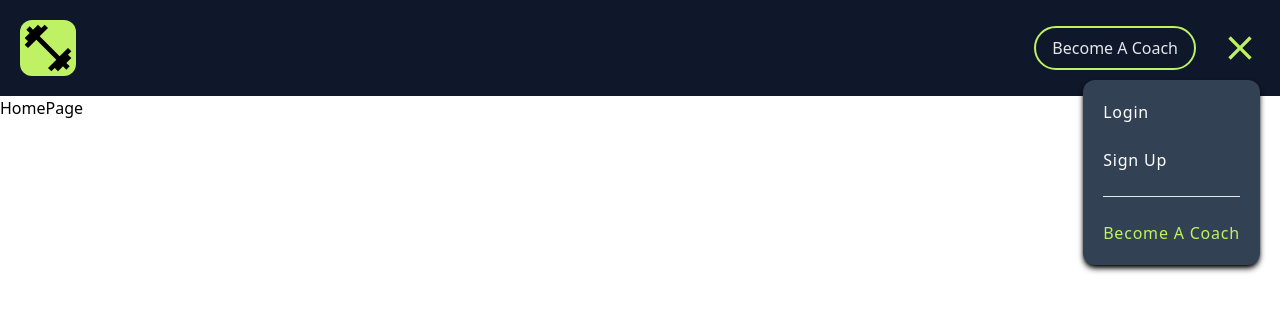
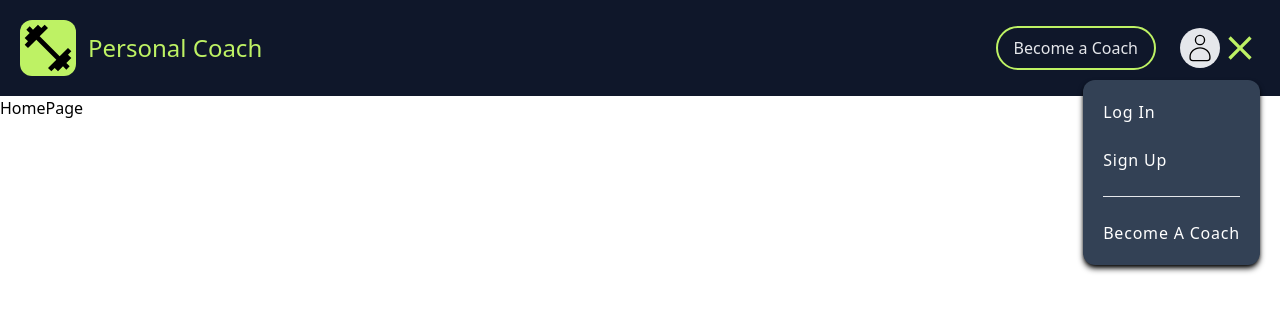
Before and after one commit to shaky1996/become-a-coach, a React (Vite) app in the folder client/: page / in a window 1280 px wide. Both pictures are taken after a click on the button 1240 px from the left and 48 px from the top of the page. Shown: the top 312 px of the page. Built offline with nearby package versions, Linux system fonts and the light colour scheme.

Commit message:
Added state to navbar to show Registered/unregistered menu

```diff
--- a/client/package.json
+++ b/client/package.json
@@ -15,7 +15,8 @@
     "react-dom": "^18.2.0",
     "react-icons": "^5.2.0",
     "react-redux": "^9.1.2",
-    "react-router-dom": "^6.23.0"
+    "react-router-dom": "^6.23.0",
+    "redux-persist": "^6.0.0"
   },
   "devDependencies": {
     "@types/react": "^18.2.66",
--- a/client/src/components/Navbar.jsx
+++ b/client/src/components/Navbar.jsx
@@ -1,10 +1,33 @@
-import React, { useState } from 'react';
+import React, { useState, useRef, useEffect } from 'react';
 import { IoMenu } from 'react-icons/io5';
 import { MdOutlineFitnessCenter } from 'react-icons/md';
 import { IoMdClose } from 'react-icons/io';
+import { CiUser } from 'react-icons/ci';
+
+import { Link, useNavigate } from 'react-router-dom';
+import { setLogout } from '../redux/state';
+import { useSelector, useDispatch } from 'react-redux';
 
 const Navbar = () => {
     const [toggleMenu, setToggleMenu] = useState(false);
+
+    const user = useSelector((state) => state.user);
+    const dispatch = useDispatch();
+
+    const navbarRef = useRef(null);
+
+    const handleClickOutside = (event) => {
+        if (navbarRef.current && !navbarRef.current.contains(event.target)) {
+            setToggleMenu(false);
+        }
+    };
+
+    useEffect(() => {
+        document.addEventListener('mousedown', handleClickOutside);
+        return () => {
+            document.removeEventListener('mousedown', handleClickOutside);
+        };
+    }, []);
 
     return (
         <div className='bg-slate-900'>
@@ -14,14 +37,16 @@ const Navbar = () => {
                         {/* Primary menu and logo */}
                         <div className='flex items-center gap-16 my-5'>
                             {/* logo */}
-                            <div className='bg-lime-300 rounded-xl'>
-                                <a
-                                    href='/'
-                                    className='flex gap-1 font-bold  items-center '
+                            <Link
+                                to='/'
+                                className='flex flex-row  justify-center items-center gap-3'
                             >
-                                    <MdOutlineFitnessCenter className='h-14 w-14 ' />
-                                </a>
-                            </div>
+                                <MdOutlineFitnessCenter className='h-14 w-14 bg-lime-300 rounded-xl ' />
+                                <p className='hidden lg:flex text-lime-300 text-2xl'>
+                                    Personal Coach
+                                </p>
+                            </Link>
+
                             {/* primary */}
                         </div>
                         {/* secondary */}
@@ -30,14 +55,41 @@ const Navbar = () => {
                             <div className='flex items-center gap-10'>
                                 <div>
                                     <button className='rounded-full border-solid border-2 text-gray-200 border-lime-300 py-2 px-4 hover:bg-lime-300 hover:text-black'>
-                                        Become A Coach
+                                        {user ? (
+                                            <Link to='/create-listing'>
+                                                Become a Coach
+                                            </Link>
+                                        ) : (
+                                            <Link to='/register'>
+                                                Become a Coach
+                                            </Link>
+                                        )}
                                     </button>
                                 </div>
                             </div>
-                            <div className='flex items-center justify-center text-lime-300 relative'>
+                            <div
+                                className='flex items-center justify-center text-lime-300 relative '
+                                ref={navbarRef}
+                            >
                                 <button
+                                    className='flex flex-row justify-center items-center '
                                     onClick={() => setToggleMenu(!toggleMenu)}
                                 >
+                                    {!user ? (
+                                        <CiUser className='w-10 h-10 text-black bg-gray-200 rounded-[50%] p-1' />
+                                    ) : (
+                                        <img
+                                            src={`http://localhost:3001/${user.profileImagePath.replace(
+                                                'public',
+                                                ''
+                                            )}`}
+                                            alt='profile photo'
+                                            style={{
+                                                objectFit: 'cover',
+                                                borderRadius: '50%'
+                                            }}
+                                        />
+                                    )}
                                     {!toggleMenu ? (
                                         <IoMenu className='w-10 h-10' />
                                     ) : (
@@ -45,34 +97,70 @@ const Navbar = () => {
                                     )}
                                 </button>
 
-                                    <div
-                                        className={`absolute w-max top-20 shadow-md shadow-black right-0 text-white rounded-xl bg-slate-700 flex flex-col duration-700 p-5 ${toggleMenu ? 'block' : 'hidden'}`}
+                                {toggleMenu && !user && (
+                                    <div className='absolute w-max top-20 shadow-md shadow-black right-0 text-white rounded-xl bg-slate-700 flex flex-col  p-5 '>
+                                        <div className='flex flex-col gap-6 tracking-wider'>
+                                            <Link
+                                                to='/login'
+                                                className='hover:text-lime-300 '
                                             >
-                                        <div className=''>
-                                            <div className='flex flex-col gap-6 tracking-wider'>
-                                                <a
-                                                    className='hover:text-blue-600 '
-                                                    href='#'
-                                                >
-                                                    Login
-                                                </a>
-                                                <a
-                                                    className='block'
-                                                    href='#'
+                                                Log In
+                                            </Link>
+
+                                            <Link
+                                                to='/register'
+                                                className='hover:text-lime-300 '
                                             >
                                                 Sign Up
-                                                </a>
+                                            </Link>
                                             <hr />
-                                                <a
-                                                    className='text-lime-300'
-                                                    href='#'
+                                            <Link
+                                                to='/register'
+                                                className='hover:text-lime-300 '
                                             >
                                                 Become A Coach
-                                                </a>
+                                            </Link>
                                         </div>
                                     </div>
+                                )}
+                                {toggleMenu && user && (
+                                    <div className='absolute w-max top-20 shadow-md shadow-black right-0 text-white rounded-xl bg-slate-700 flex flex-col  p-5 '>
+                                        <div className='flex flex-col gap-6 tracking-wider'>
+                                            <Link
+                                                to={`/${user.id}/reservations`}
+                                                className='hover:text-lime-300 '
+                                            >
+                                                Your Reservations
+                                            </Link>
+                                            <Link
+                                                to={`/${user.id}/wishList`}
+                                                className='hover:text-lime-300 '
+                                            >
+                                                Your Wishlist
+                                            </Link>
+
+                                            <Link
+                                                to={`/${user.id}/postings`}
+                                                className='hover:text-lime-300 '
+                                            >
+                                                Your Postings
+                                            </Link>
+                                            <hr />
+                                            <Link to='/create-listing'>
+                                                Become A Coach
+                                            </Link>
+                                            <hr />
+                                            <Link
+                                                to='/login'
+                                                onClick={() => {
+                                                    dispatch(setLogout());
+                                                }}
+                                            >
+                                                Log Out
+                                            </Link>
                                         </div>
-
+                                    </div>
+                                )}
                             </div>
                         </div>
                     </div>
--- a/client/src/main.jsx
+++ b/client/src/main.jsx
@@ -3,11 +3,21 @@ import ReactDOM from 'react-dom/client';
 import App from './App.jsx';
 import './index.css';
 import { BrowserRouter } from 'react-router-dom';
+import { Provider } from 'react-redux';
+import { store, persistor } from './redux/store';
+import { PersistGate } from 'redux-persist/integration/react';
 
 ReactDOM.createRoot(document.getElementById('root')).render(
     <React.StrictMode>
         <BrowserRouter>
-            <App />
+            <Provider store={store}>
+                <PersistGate
+                    loading={null}
+                    persistor={persistor}
+                >
+                    <App />
+                </PersistGate>
+            </Provider>
         </BrowserRouter>
     </React.StrictMode>
 );
--- /dev/null
+++ b/client/src/redux/store.js
@@ -0,0 +1,41 @@
+import { configureStore } from '@reduxjs/toolkit';
+import {
+    persistStore,
+    persistReducer,
+    FLUSH,
+    REHYDRATE,
+    PAUSE,
+    PERSIST,
+    PURGE,
+    REGISTER
+} from 'redux-persist';
+import storage from 'redux-persist/lib/storage';
+import state from './state';
+
+//whenever user closes the web broweser, user will be able to access where he left
+const persistConfig = {
+    key: 'root',
+    version: 1,
+    storage
+};
+
+const persistedReducer = persistReducer(persistConfig, state);
+
+export const store = configureStore({
+    reducer: persistedReducer,
+    middleware: (getDefaultMiddleware) =>
+        getDefaultMiddleware({
+            serializableCheck: {
+                ignoredActions: [
+                    FLUSH,
+                    REHYDRATE,
+                    PAUSE,
+                    PERSIST,
+                    PURGE,
+                    REGISTER
+                ]
+            }
+        })
+});
+
+export let persistor = persistStore(store);
```
Also changed, not shown: 1 other file (tests, documents, lock files or other folders). Lines whose indentation alone changed are shown as unchanged.
